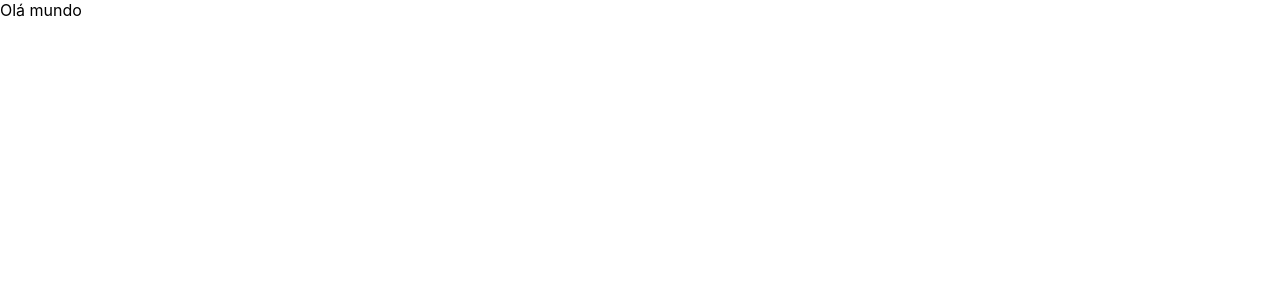
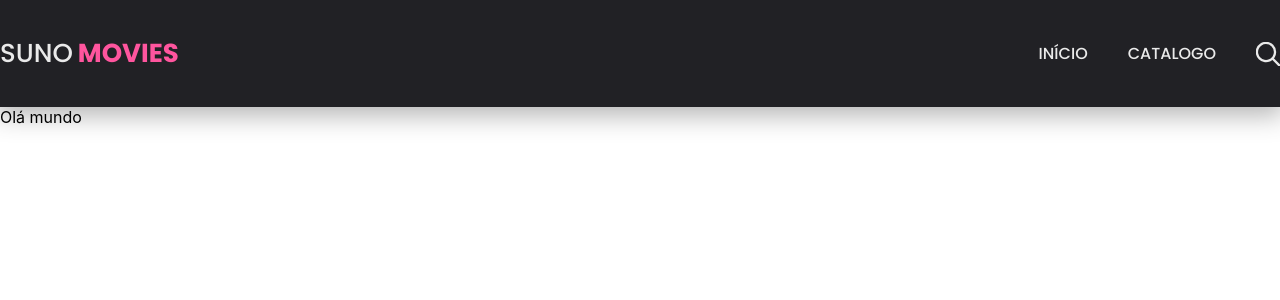
Before and after one commit to flpnascto/movies-react, a React (Create React App) app: page / in a window 1280 px wide. Shown: the top 300 px of the page. Built offline with nearby package versions, Linux system fonts and the light colour scheme.

Commit message:
create Header component

```diff
--- a/public/index.html
+++ b/public/index.html
@@ -8,6 +8,10 @@
   <meta name="theme-color" content="#000000" />
   <meta name="description" content="Web site created using create-react-app" />
   <link rel="apple-touch-icon" href="%PUBLIC_URL%/logo192.png" />
+  <link rel="preconnect" href="https://fonts.gstatic.com">
+  <link
+    href="https://fonts.googleapis.com/css2?family=Poppins:ital,wght@0,100;0,200;0,300;0,400;0,500;0,600;0,700;0,800;0,900;1,100;1,200;1,300;1,400;1,500;1,600;1,700;1,800;1,900&display=swap"
+    rel="stylesheet">
   <!--
       manifest.json provides metadata used when your web app is installed on a
       user's mobile device or desktop. See https://developers.google.com/web/fundamentals/web-app-manifest/
--- a/src/App.js
+++ b/src/App.js
@@ -1,8 +1,10 @@
+import Header from './components/Header'
 import './App.css';
 
 function App() {
   return (
     <div>
+      <Header />
       Olá mundo
     </div>
   );
--- /dev/null
+++ b/src/components/Header/index.js
@@ -0,0 +1,21 @@
+import React from 'react';
+import search from '../../assets/search.svg'
+import './style.css';
+
+function Header() {
+  return (
+    <div className="box-container">
+      <div className="content">
+        <span className="logo-gray">suno</span>
+        <span className="logo-pink">movies</span>
+      </div>
+      <div className="content">
+        <span className="menu-option">início</span>
+        <span className="menu-option">catalogo</span>
+        <img src={search} alt="search"></img>
+      </div>
+    </div>
+  );
+}
+
+export default Header;
--- /dev/null
+++ b/src/components/Header/style.css
@@ -0,0 +1,47 @@
+.box-container {
+  align-items: center;
+  background: #212125;
+  box-shadow: 0px 4px 25px 4px rgba(0, 0, 0, 0.3);
+  display: flex;
+  flex-direction: row;
+  height: 107px;
+  justify-content: space-between;
+  width: 100%;
+}
+
+.content {
+  align-items: center;
+  display: flex;
+}
+
+.logo-gray {
+  color: #EAEAEA;
+  font-family: Poppins;
+  font-style: normal;
+  font-weight: 500;
+  font-size: 26px;
+  line-height: 39px;
+  margin-right: 5px;
+  text-transform: uppercase;
+}
+
+.logo-pink {
+  color: #FF559E;
+  font-family: Poppins;
+  font-style: normal;
+  font-weight: bold;
+  font-size: 26px;
+  line-height: 39px;
+  text-transform: uppercase;
+}
+
+.menu-option {
+  color: #EAEAEA;
+  font-family: Poppins;
+  font-style: normal;
+  font-weight: 500;
+  font-size: 16px;
+  line-height: 24px;
+  margin-right: 40px;
+  text-transform: uppercase;
+}
```
Also changed, not shown: src/assets/search.svg (added).
